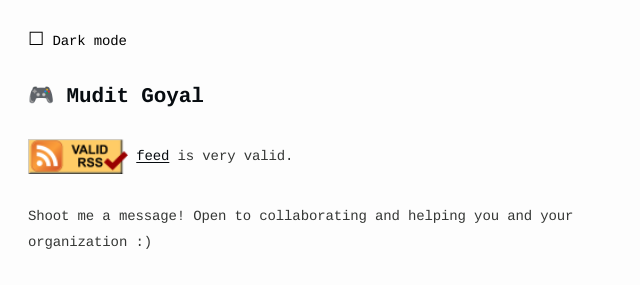
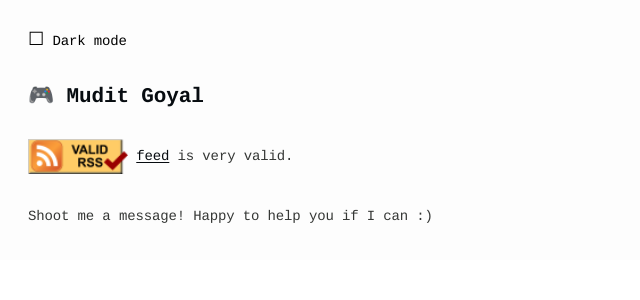
Before and after one commit to muditgoyal/muditgoyal.github.io, a Jekyll site: the page built from notes.html, in a window 1280 px wide. Shown: the top 300 px of the page, without its empty margins (0-640 px from the left). Built offline with Jekyll 4.4.1, drawn with Linux system fonts in a browser that asks for light colours.

Commit message:
changing the tag line

```diff
--- a/_layouts/default.html
+++ b/_layouts/default.html
@@ -88,7 +88,7 @@
       </noscript>
     </main>
     <footer class="footer">
-      Shoot me a message! Open to collaborating and helping you and your organization :)
+      Shoot me a message! Happy to help you if I can :)
     </footer>
     <script src="/assets/stuff.js" type="text/javascript"></script>
     <link href="/assets/new.css" rel="stylesheet" type="text/css">
```
Also changed, not shown: 1 other file.
